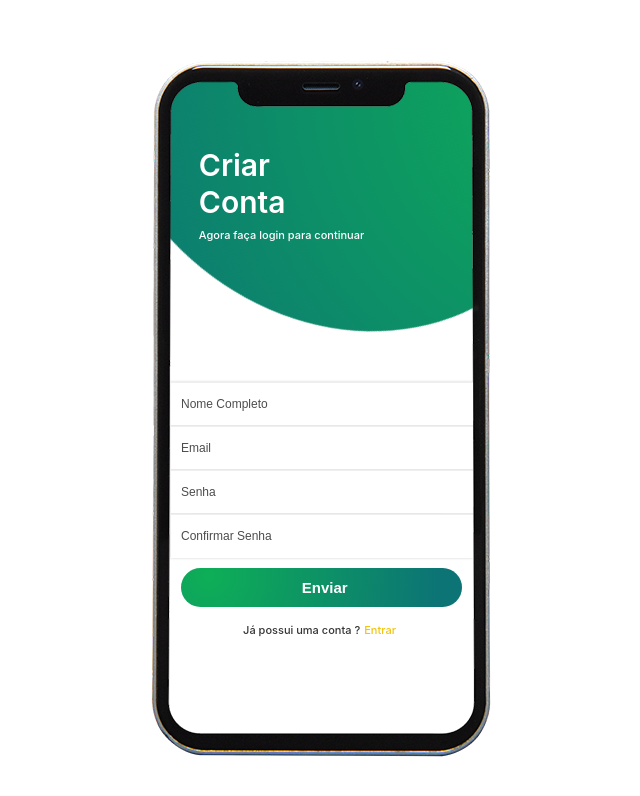
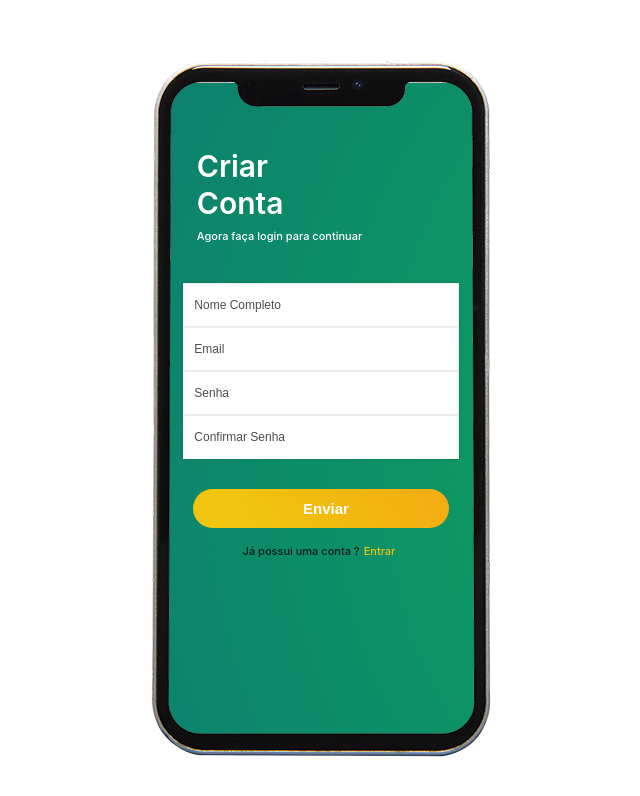
Before and after one commit to pedrobarreto/react-chatbot, a React (Create React App) app in the folder chatbot/: page / in a window 1280 px wide. Both pictures are taken after a click on the link "Criar Conta". Shown: the top 796 px of the page, without its empty margins (319-959 px from the left). Built offline with nearby package versions, Linux system fonts and the light colour scheme.

Commit message:
css fixes and starting server configs

```diff
--- a/chatbot/src/components/inputs.jsx
+++ b/chatbot/src/components/inputs.jsx
@@ -1,7 +1,7 @@
 import styled from "styled-components";
 
 export const BoxContainer = styled.div`
-  width: 100%;
+  width: 90%;
   display: flex;
   flex-direction: column;
   align-items: center;
@@ -12,6 +12,15 @@ export const FormContainer = styled.form`
   width: 100%;
   display: flex;
   flex-direction: column;
+  box-shadow: 0px 0px 2.5px rgba(15, 15, 15, 0.19);
+`;
+
+export const SignContainer = styled.form`
+  width: 100%;
+  display: flex;
+  flex-direction: column;
+  margin-top: -100px;
+  margin-bottom: 20px;
   box-shadow: 0px 0px 2.5px rgba(15, 15, 15, 0.19);
 `;
 
@@ -31,7 +40,7 @@ export const BoldLink = styled.a`
 `;
 
 export const Input = styled.input`
-  width: 100%;
+  width: 92%;
   height: 42px;
   outline: none;
   border: 1px solid rgba(200, 200, 200, 0.3);
@@ -67,7 +76,31 @@ export const SubmitBtn = styled.button`
   background-image: radial-gradient( circle farthest-corner at 10% 20%,  rgba(14,174,87,1) 0%, rgba(12,116,117,1) 90% );
   );
 
+
   &:hover {
     filter: brightness(1.03);
   }
 `;
+
+export const SignBtn = styled.button`
+  width: 93%;
+  padding: 11px 40%;
+  color: #fff;
+  font-size: 15px;
+  font-weight: 600;
+  border: none;
+  border-radius: 100px 100px 100px 100px;
+  cursor: pointer;
+  transition: all, 240ms ease-in-out;
+  background: rgb(241, 196, 15);
+  background: linear-gradient(
+    58deg,
+    rgba(241, 196, 15, 1) 20%,
+    rgba(243, 172, 18, 1) 100%
+  );
+
+
+  &:hover {
+    filter: brightness(1.03);
+  }
+`;
--- a/chatbot/src/components/main.jsx
+++ b/chatbot/src/components/main.jsx
@@ -29,9 +29,9 @@ const rotating = keyframes`
 `;
 
 const BoxContainer = styled.div`
-  top: 22px;
-  left: 19px;
-  width:  303px;
+  top: 23px;
+  left: 17px;
+  width:  306px;
   min-height: 651px;
   display: flex;
   flex-direction: column;
@@ -93,20 +93,23 @@ const InnerContainer = styled.div`
   width: 100%;
   display: flex;
   flex-direction: column;
+  align-items: center;
 `;
 
 const backdropVariants = {
   expanded: {
-    width: "233%",
-    height: "1050px",
+    width: "290%",
+    height: "1162px",
     borderRadius: "20%",
     transform: "rotate(60deg)",
+    left: "-170px",
   },
   collapsed: {
     width: "160%",
     height: "550px",
     borderRadius: "50%",
     transform: "rotate(60deg)",
+    left: "-70px",
   },
 };
 
@@ -123,7 +126,14 @@ export function AccountBox(props) {
   const playExpandingAnimation = () => {
     setExpanded(true);
     setTimeout(() => {
-      setExpanded(false);
+      // setExpanded(false);
+    }, expandingTransition.duration * 1000 - 1500);
+  };
+
+  const rollbackExpandingAnimation = () => {
+    setExpanded(false);
+    setTimeout(() => {
+      // setExpanded(false);
     }, expandingTransition.duration * 1000 - 1500);
   };
 
@@ -135,7 +145,7 @@ export function AccountBox(props) {
   };
 
   const switchToSignin = () => {
-    playExpandingAnimation();
+    rollbackExpandingAnimation();
     setTimeout(() => {
       setActive("signin");
     }, 400);
--- a/chatbot/src/components/signup.jsx
+++ b/chatbot/src/components/signup.jsx
@@ -2,10 +2,10 @@ import React, { useContext } from "react";
 import {
   BoldLink,
   BoxContainer,
-  FormContainer,
+  SignContainer,
   Input,
   Link,
-  SubmitBtn,
+  SignBtn,
 } from "./inputs";
 import { Marginer } from './margins';
 import { AccountContext } from './context';
@@ -15,14 +15,14 @@ export function SignupForm(props) {
 
   return (
     <BoxContainer>
-      <FormContainer>
+      <SignContainer>
         <Input type="text" placeholder="Nome Completo" />
         <Input type="email" placeholder="Email" />
         <Input type="password" placeholder="Senha" />
         <Input type="password" placeholder="Confirmar Senha" />
-      </FormContainer>
+      </SignContainer>
       <Marginer direction="vertical" margin={10} />
-      <SubmitBtn type="submit">Enviar</SubmitBtn>
+      <SignBtn type="submit" onClick={switchToSignin} >Enviar </SignBtn>
       <Marginer direction="vertical" margin="1em" />
       <Link href="#">
         Já possui uma conta ?
```
